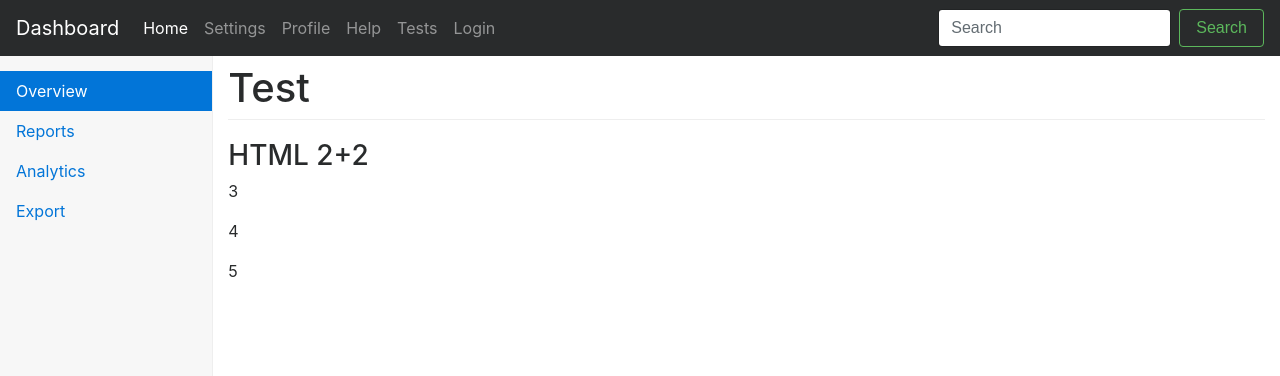
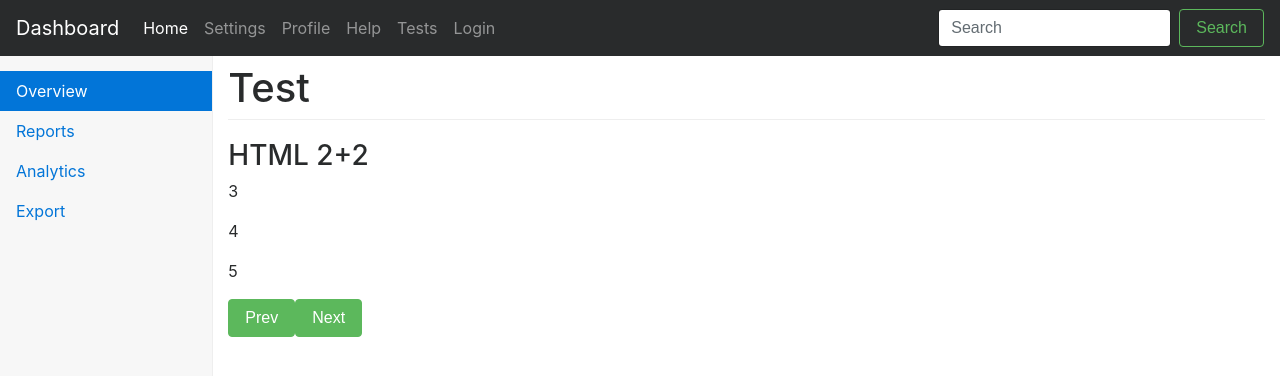
Before and after one commit to vpast/test-page-try, a Next.js app: page /tests/1 in a window 1280 px wide. Shown: the top 376 px of the page. Built offline with nearby package versions, Linux system fonts and the light colour scheme.

Commit message:
next and prev button

```diff
--- /dev/null
+++ b/components/ui/buttons/TransitionButton.js
@@ -0,0 +1,10 @@
+const TransitionButton = (props) => {
+  return (
+    <button
+      onClick={props.onClick}
+      className="btn btn-success"
+    >{props.text}</button>
+  )
+}
+
+export default TransitionButton
--- a/data/questions.js
+++ b/data/questions.js
@@ -2,6 +2,16 @@ export const questions = [
   {
     test_id: 1,
     text: "HTML 2+2",
+    options: [
+      {text: "3"},
+      {text: "4"},
+      {text: "5"}
+    ],
+    answer: 1
+  },
+  {
+    test_id: 1,
+    text: "HTML 33",
     options: [
       {text: "3"},
       {text: "4"},
--- a/pages/tests/[test_id].js
+++ b/pages/tests/[test_id].js
@@ -6,6 +6,7 @@ import DashboardLayout from '../../components/examples/DashboardLayout'
 import TopNavBar from '../../components/TopNavBar'
 import SideBar from '../../components/SideBar'
 import {navlinks} from "../../data/navlinks"
+import TransitionButton from '../../components/ui/buttons/TransitionButton'
 
 const TestPage = () => {
   const router = useRouter();
@@ -16,12 +17,30 @@ const TestPage = () => {
   const [activeIndex, setActiveIndex] = useState(0);
   const question = questions[activeIndex]
 
+  const nextQuestion = () => {
+    if(activeIndex + 1 > questions.length - 1) {
+      return;
+    }
+    setActiveIndex(activeIndex + 1)
+  }
+
+
+  const prevQuestion = () => {
+    if(activeIndex - 1 < 0) {
+      return;
+    }
+    setActiveIndex(activeIndex - 1)
+  }
+
+  {console.log(questions[activeIndex])}
   return (
     <DashboardLayout>
       <TopNavBar navlinks={navlinks} />
       <SideBar />
         <h1>Test {title}</h1>
         {!!question && <Question data={question} />}
+        <TransitionButton onClick={prevQuestion} text="Prev" />
+        <TransitionButton onClick={nextQuestion} text="Next" />
     </DashboardLayout>
   )
 }
--- a/public/css/dashboard.css
+++ b/public/css/dashboard.css
@@ -68,3 +68,7 @@ h1 {
   padding-top: 1.5rem;
   padding-bottom: 1.5rem;
 }
+
+.cardPosition {
+  margin-bottom: 2rem;
+}
--- a/public/css/layout.css
+++ b/public/css/layout.css
@@ -6,7 +6,3 @@
 .bodyPosition {
   margin-bottom: 5rem;
 }
-
-.cardPosition {
-  margin-bottom: 2rem;
-}
```
